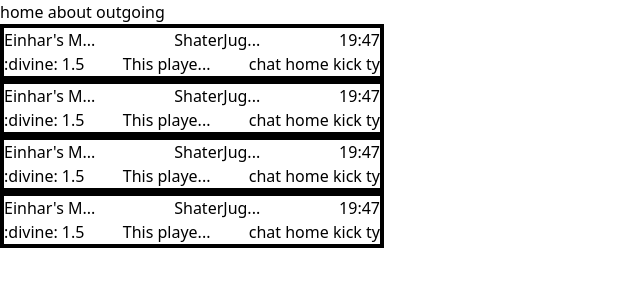
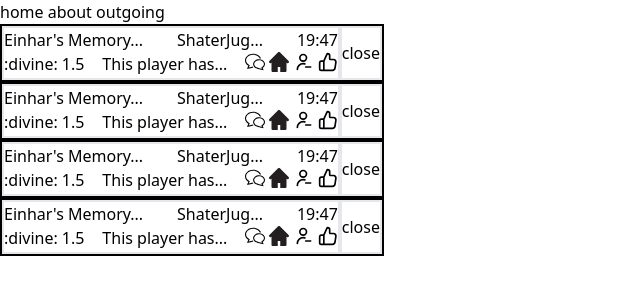
Before and after one commit to khooj/poe-trade-companion-tauri, a SvelteKit app: page /outgoing-trades in a window 1280 px wide. Shown: the top 300 px of the page, without its empty margins (0-640 px from the left). Built offline with nearby package versions, Linux system fonts and the light colour scheme.

Commit message:
Outgoing trades buttons.

```diff
--- a/src/routes/outgoing-trades/Outgoing.svelte
+++ b/src/routes/outgoing-trades/Outgoing.svelte
@@ -1,18 +1,27 @@
 <script>
+	import ChatSvg from './svg/chat.svelte';
+	import HideoutSvg from './svg/hideout.svelte';
+	import KickSvg from './svg/kick.svelte';
+	import TySvg from './svg/ty.svelte';
+
+	const svgHeight = 20;
+	const svgWidth = 20;
+
 	export let itemName;
 	export let playerName;
 	export let time;
 	export let cost;
 	export let lastMessage;
 
-	export let cutLength = 10;
+	export let cutLength = 15;
 
 	$: itemNameCutted = itemName.substring(0, cutLength) + '...';
 	$: playerNameCutted = playerName.substring(0, cutLength) + '...';
 	$: lastMessageCutted = lastMessage.substring(0, cutLength) + '...';
 </script>
 
-<div class="flex flex-col w-96 border-solid border-black border-4">
+<div class="flex w-96 border-solid border-black border-2">
+	<div class="flex flex-col grow border-solid border-2">
 		<div class="flex justify-between">
 			<div>{itemNameCutted}</div>
 			<div>{playerNameCutted}</div>
@@ -22,10 +31,12 @@
 			<div>{cost}</div>
 			<div>{lastMessageCutted}</div>
 			<div>
-			<button>chat</button>
-			<button>home</button>
-			<button>kick</button>
-			<button>ty</button>
+				<button><ChatSvg height={svgHeight} width={svgWidth} /></button>
+				<button><HideoutSvg height={svgHeight} width={svgWidth} /></button>
+				<button><KickSvg height={svgHeight} width={svgWidth} /></button>
+				<button><TySvg height={svgHeight} width={svgWidth} /></button>
 			</div>
 		</div>
 	</div>
+	<button class="border-solid border-2">close</button>
+</div>
--- /dev/null
+++ b/src/routes/outgoing-trades/svg/chat.svelte
@@ -0,0 +1,31 @@
+<script>
+	export let width = 100;
+	export let height = 100;
+</script>
+
+<!-- Uploaded to: SVG Repo, www.svgrepo.com, Generator: SVG Repo Mixer Tools -->
+<svg height={height} width={width} version="1.1" id="_x32_" xmlns="http://www.w3.org/2000/svg" xmlns:xlink="http://www.w3.org/1999/xlink"
+	 viewBox="0 0 512 512"  xml:space="preserve">
+<style type="text/css">
+	.st0{fill:#000000;}
+</style>
+<g>
+	<path class="st0" d="M96.01,396.095l25.617-57.286l-11.716-5.998c-25.192-12.899-45.85-30.44-60.068-50.656
+		c-14.227-20.252-22.076-43.024-22.094-67.295c0.009-19.051,4.85-37.144,13.775-53.864c13.386-25.057,36.158-46.97,65.379-62.579
+		C136.107,82.8,171.651,73.542,210.05,73.55c41.055-0.008,78.749,10.604,108.928,28.237c30.215,17.632,52.761,42.202,64.268,69.914
+		l25.617-10.66c-14.235-34.207-41.252-62.986-75.885-83.22C298.31,57.589,255.874,45.81,210.05,45.801
+		C152.909,45.82,100.933,64.057,62.725,94.244c-19.087,15.103-34.741,33.242-45.67,53.665C6.134,168.313-0.009,191.05,0,214.861
+		c-0.018,30.378,10.008,58.93,27.152,83.264c14.796,21.029,34.867,38.986,58.579,52.996l-35.12,78.523l24.099-2.674
+		c49.474-5.51,97.6-17.271,137.544-29.248l-7.968-26.574C172.166,380.784,134.671,390.161,96.01,396.095z"/>
+	<path class="st0" d="M492.092,370.848c12.537-17.776,19.926-38.786,19.908-61.134c0.009-17.506-4.516-34.244-12.519-49.193
+		c-12.032-22.447-31.688-40.955-55.877-53.89c-24.208-12.934-53.059-20.342-83.969-20.351
+		c-41.208,0.018-78.776,13.152-106.543,35.084c-13.874,10.975-25.301,24.199-33.314,39.158
+		c-8.003,14.949-12.528,31.687-12.52,49.193c-0.018,26.791,10.587,51.56,27.921,71.332c17.18,19.619,40.892,34.622,68.298,43.411
+		c28.489,11.039,88.395,32.04,151.254,39.068l24.1,2.673l-26.312-58.804C468.344,397.532,481.93,385.274,492.092,370.848z
+		 M428.456,389.357l-11.716,5.997l16.602,37.108c-49.952-8.491-96.435-24.76-119.821-33.873l-0.424-0.163l-0.434-0.136
+		c-23.395-7.352-43.059-20.008-56.59-35.508c-13.558-15.555-21.047-33.639-21.065-53.068c0.009-12.746,3.234-24.841,9.241-36.105
+		c9.006-16.873,24.47-31.823,44.486-42.509c19.999-10.694,44.442-17.08,70.9-17.072c35.272-0.018,66.96,11.372,89.316,29.095
+		c11.192,8.853,20.044,19.24,26.051,30.486c6.016,11.264,9.24,23.359,9.25,36.105c-0.018,16.24-5.248,31.47-14.859,45.164
+		C459.79,368.545,445.726,380.523,428.456,389.357z"/>
+</g>
+</svg>
--- /dev/null
+++ b/src/routes/outgoing-trades/svg/hideout.svelte
@@ -0,0 +1,12 @@
+<script>
+	export let width = 100;
+	export let height = 100;
+</script>
+
+<!-- Uploaded to: SVG Repo, www.svgrepo.com, Generator: SVG Repo Mixer Tools -->
+<svg version="1.0" id="Layer_1" xmlns="http://www.w3.org/2000/svg" xmlns:xlink="http://www.w3.org/1999/xlink"
+	 width={width} height={height} viewBox="0 0 64 64" enable-background="new 0 0 64 64" xml:space="preserve">
+<path fill="#231F20" d="M62.79,29.172l-28-28C34.009,0.391,32.985,0,31.962,0s-2.047,0.391-2.828,1.172l-28,28
+	c-1.562,1.566-1.484,4.016,0.078,5.578c1.566,1.57,3.855,1.801,5.422,0.234L8,33.617V60c0,2.211,1.789,4,4,4h16V48h8v16h16
+	c2.211,0,4-1.789,4-4V33.695l1.195,1.195c1.562,1.562,3.949,1.422,5.516-0.141C64.274,33.188,64.356,30.734,62.79,29.172z"/>
+</svg>
--- /dev/null
+++ b/src/routes/outgoing-trades/svg/kick.svelte
@@ -0,0 +1,8 @@
+<script>
+	export let width = 100;
+	export let height = 100;
+</script>
+
+<svg width={width} height={height} viewBox="0 0 24 24" fill="none" xmlns="http://www.w3.org/2000/svg">
+<path d="M4 21C4 17.134 7.13401 14 11 14C11.695 14 12.3663 14.1013 13 14.2899M20 18L14 18M15 7C15 9.20914 13.2091 11 11 11C8.79086 11 7 9.20914 7 7C7 4.79086 8.79086 3 11 3C13.2091 3 15 4.79086 15 7Z" stroke="#000000" stroke-width="2" stroke-linecap="round" stroke-linejoin="round"/>
+</svg>
--- /dev/null
+++ b/src/routes/outgoing-trades/svg/ty.svelte
@@ -0,0 +1,8 @@
+<script>
+	export let width = 100;
+	export let height = 100;
+</script>
+
+<svg width={width} height={height} viewBox="0 0 24 24" fill="none" xmlns="http://www.w3.org/2000/svg">
+<path d="M7 22V11M2 13V20C2 21.1046 2.89543 22 4 22H17.4262C18.907 22 20.1662 20.9197 20.3914 19.4562L21.4683 12.4562C21.7479 10.6389 20.3418 9 18.5032 9H15C14.4477 9 14 8.55228 14 8V4.46584C14 3.10399 12.896 2 11.5342 2C11.2093 2 10.915 2.1913 10.7831 2.48812L7.26394 10.4061C7.10344 10.7673 6.74532 11 6.35013 11H4C2.89543 11 2 11.8954 2 13Z" stroke="#000000" stroke-width="2" stroke-linecap="round" stroke-linejoin="round"/>
+</svg>
```
Lines whose indentation alone changed are shown as unchanged.
